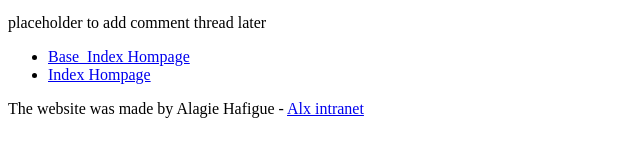
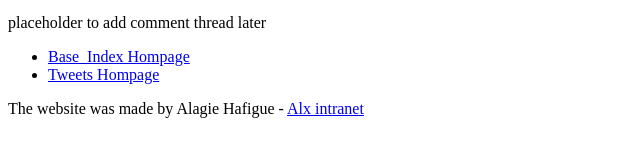
Before and after one commit to Alagie100/alx_html_css, a plain HTML site: page html_basic/index.html in a window 1280 px wide. Shown: the part 336-492 px from the top of the page, 0-640 px from the left. Drawn offline with Linux system fonts and the light colour scheme.

Commit message:
My task3 project

```diff
--- a/html_basic/index.html
+++ b/html_basic/index.html
@@ -28,7 +28,7 @@
         <header>
             <ul>
               <li><a href="C:\Users\Administrator\Documents\ISWE\alx_html_css\html_basic/base_index.html">Base_Index Hompage</a></li>
-              <li><a href="C:\Users\Administrator\Documents\ISWE\alx_html_css\html_basic/index.html">Index Hompage</a></li>
+              <li><a href="C:\Users\Administrator\Documents\ISWE\alx_html_css\html_basic/Tweets.html">Tweets Hompage</a></li>
             </ul>
         </header>
         <footer>
```
